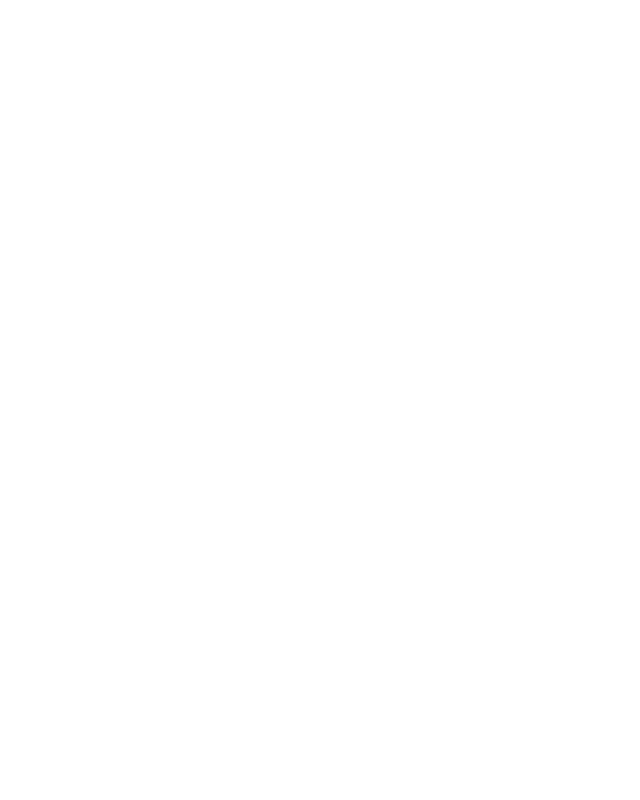
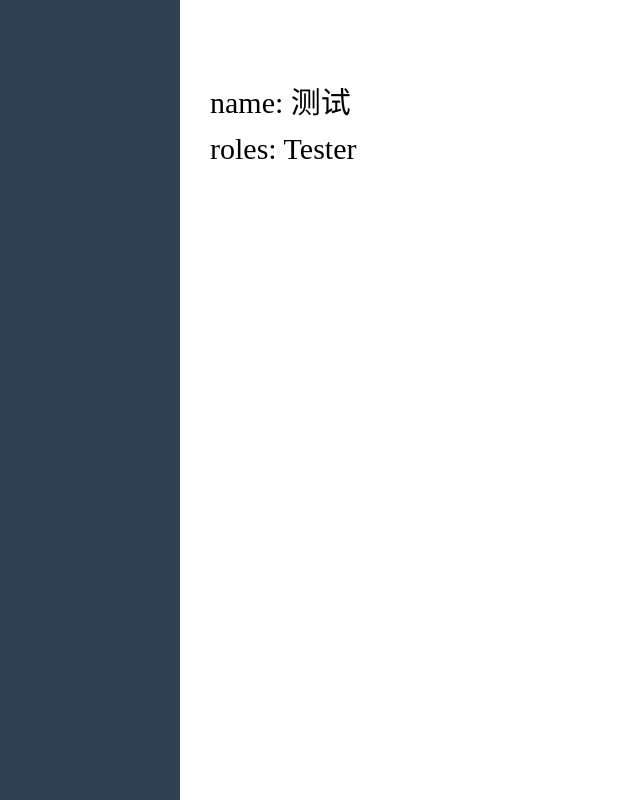
Before and after one commit to iDeanHere/i-admin, a Vue app: page /dashboard in a window 1280 px wide. Before the commit this address had no page. Shown: the whole page, without its empty margins (0-640 px from the left). Built offline with nearby package versions, Linux system fonts and the light colour scheme.

Commit message:
添加页面布局骨架相关组件

```diff
--- a/package.json
+++ b/package.json
@@ -34,7 +34,7 @@
     "eslint-plugin-standard": "^4.0.0",
     "eslint-plugin-vue": "^7.0.0-0",
     "node-sass": "^5.0.0",
-    "sass-loader": "^11.0.1",
+    "sass-loader": "^10.1.1",
     "typescript": "~3.9.3"
   }
 }
--- /dev/null
+++ b/src/layout/AppMain/index.vue
@@ -0,0 +1,37 @@
+<template>
+  <section class="app-main">
+    <transition name="fade-transform" mode="out-in">
+      <router-view :key="key" />
+    </transition>
+  </section>
+</template>
+
+<script lang="ts">
+import { computed, defineComponent } from 'vue'
+import { useRoute } from 'vue-router'
+const AppMain = defineComponent({
+  name: 'AppMain',
+  setup() {
+    const route = useRoute()
+    const key = computed(() => {
+      return route.path
+    })
+    return {
+      key
+    }
+  }
+})
+export default AppMain
+</script>
+
+<style scoped>
+.app-main {
+  min-height: calc(100vh - 50px); /* 50 = navbar */
+  width: 100%;
+  position: relative;
+  overflow: hidden;
+}
+.fixed-header + .app-main {
+  padding-top: 50px;
+}
+</style>
--- /dev/null
+++ b/src/layout/Navbar/index.vue
@@ -0,0 +1,22 @@
+<template>
+  <div class="navbar"></div>
+</template>
+
+<script lang="ts">
+import { defineComponent } from 'vue'
+const NavBar = defineComponent({
+  name: 'Navbar',
+  setup() {
+    return {}
+  }
+})
+export default NavBar
+</script>
+
+<style lang="scss" scoped>
+.navbar {
+  height: 50px;
+  line-height: 50px;
+  border-radius: 0px !important;
+}
+</style>
--- /dev/null
+++ b/src/layout/Sidebar/index.vue
@@ -0,0 +1,21 @@
+<template>
+  <div :class="{ 'has-logo': showLogo }">
+    <el-scrollbar wrap-class="scrollbar-wrapper">
+      <el-menu></el-menu>
+    </el-scrollbar>
+  </div>
+</template>
+
+<script lang="ts">
+import { computed, defineComponent } from 'vue'
+const Sidebar = defineComponent({
+  name: 'Sidebar',
+  setup() {
+    const showLogo = computed(() => {
+      return false
+    })
+    return { showLogo }
+  }
+})
+export default Sidebar
+</script>
--- /dev/null
+++ b/src/layout/index.vue
@@ -0,0 +1,85 @@
+<template>
+  <div class="app-wrapper">
+    <sidebar class="sidebar-container" />
+    <div class="main-container">
+      <div :class="{ 'fixed-header': fixedHeader }">
+        <navbar />
+      </div>
+      <app-main />
+    </div>
+  </div>
+</template>
+
+<script lang="ts">
+import { computed, defineComponent } from 'vue'
+import AppMain from '@/layout/AppMain/index.vue'
+import Sidebar from '@/layout/Sidebar/index.vue'
+import Navbar from '@/layout/Navbar/index.vue'
+
+export default defineComponent({
+  name: 'Layout',
+  components: {
+    AppMain,
+    Sidebar,
+    Navbar
+  },
+  setup() {
+    const fixedHeader = computed(() => {
+      return false
+    })
+    return {
+      fixedHeader
+    }
+  }
+})
+</script>
+
+<style lang="scss" scoped>
+// TODO 后续引入 variables.scss
+$sideBarWidth: 210px;
+$menuBgColor: #304156;
+.app-wrapper {
+  position: relative;
+  height: 100%;
+  width: 100%;
+}
+.drawer-bg {
+  background-color: #000;
+  opacity: 0.3;
+  width: 100%;
+  height: 100%;
+  position: absolute;
+  top: 0;
+  z-index: 999;
+}
+.fixed-header {
+  position: fixed;
+  top: 0;
+  right: 0;
+  width: calc(100% - #{$sideBarWidth});
+  transition: width 0.28s;
+  z-index: 9;
+}
+.main-container {
+  position: relative;
+  min-height: 100%;
+  margin-left: 180px;
+  transition: margin-left 0.28s;
+}
+.sidebar-container {
+  position: fixed;
+  width: 180px !important;
+  height: 100%;
+  top: 0;
+  bottom: 0;
+  left: 0;
+  background-color: $menuBgColor;
+  font-size: 0px;
+  transition: width 0.28s;
+  z-index: 1001;
+  overflow: hidden;
+  .scrollbar-wrapper {
+    overflow-x: hidden !important;
+  }
+}
+</style>
--- a/src/router/index.ts
+++ b/src/router/index.ts
@@ -1,11 +1,19 @@
 import { createRouter, createWebHistory, RouteRecordRaw } from 'vue-router'
-import Dashboard from '../views/dashboard/index.vue'
+import Layout from '@/layout/index.vue'
 
 const routes: Array<RouteRecordRaw> = [
   {
     path: '/',
-    name: 'Dashboard',
-    component: Dashboard
+    redirect: '/dashboard',
+    component: Layout,
+    children: [
+      {
+        path: 'dashboard',
+        name: 'Dashboard',
+        component: () => import('@/views/dashboard/index.vue'),
+        meta: { title: 'Dashboard' }
+      }
+    ]
   }
   // {
   //   path: '/about',
--- a/src/views/dashboard/index.vue
+++ b/src/views/dashboard/index.vue
@@ -1,16 +1,36 @@
 <template>
-  <div>
-    <el-button>Test</el-button>
+  <div class="dashboard-container">
+    <div class="dashboard-text">name: {{ name }}</div>
+    <div class="dashboard-text">
+      roles: <span v-for="role in roles" :key="role">{{ role }}</span>
+    </div>
   </div>
 </template>
 
 <script lang="ts">
-import { defineComponent } from 'vue'
+import { computed, defineComponent } from 'vue'
 export default defineComponent({
+  name: 'Dashboard',
   setup() {
-    return {}
+    // TODO 待结合 vuex 来实现的逻辑
+    const name = computed(() => '测试')
+    const roles = computed(() => ['Tester'])
+    return {
+      name,
+      roles
+    }
   }
 })
 </script>
 
-<style lang="scss" scoped></style>
+<style lang="scss" scoped>
+.dashboard {
+  &-container {
+    margin: 30px;
+  }
+  &-text {
+    font-size: 30px;
+    line-height: 46px;
+  }
+}
+</style>
```
Also changed, not shown: 1 other file (tests, documents, lock files or other folders).
